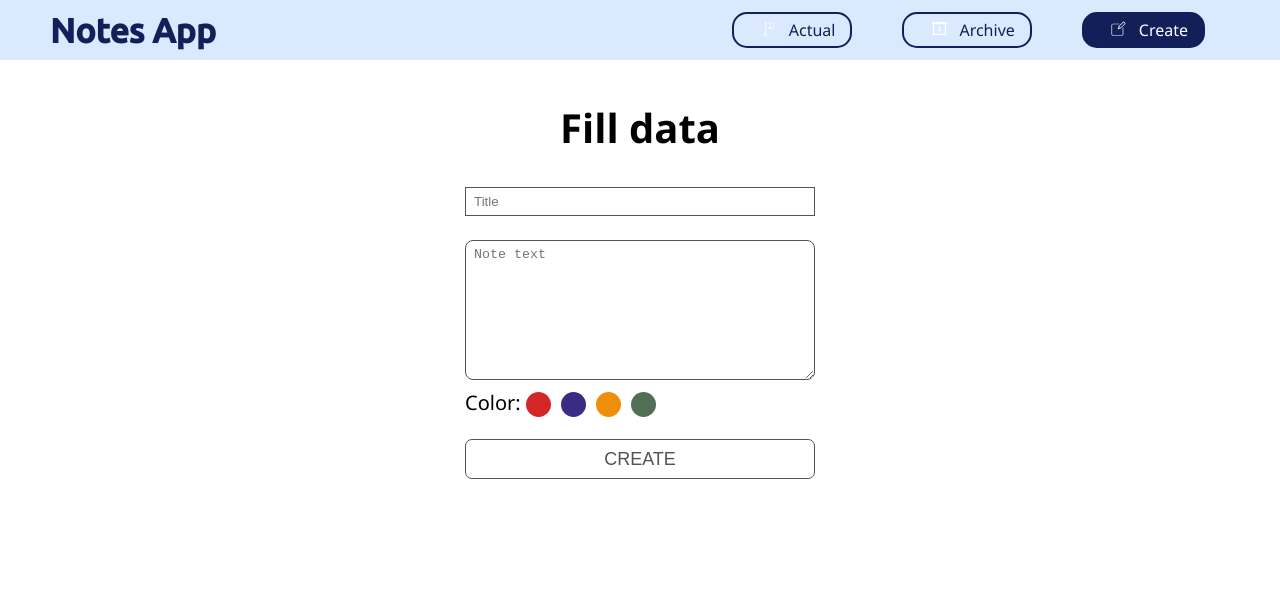
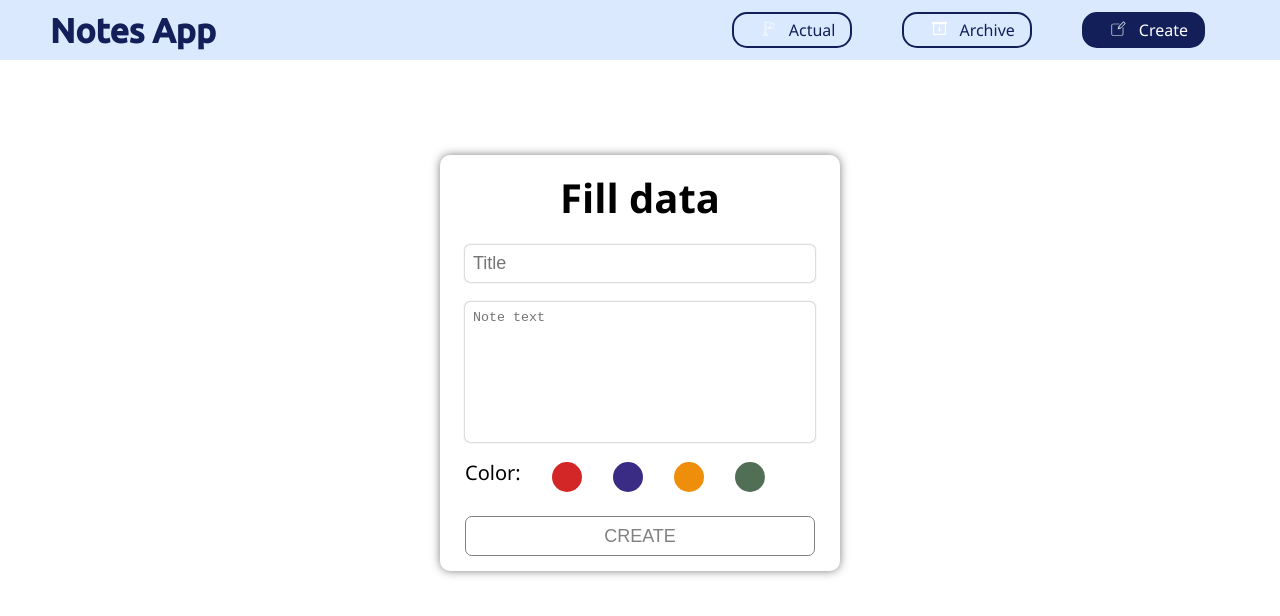
Before and after one commit to ulvibashir/Notes-Project, a React (Create React App) app: page /create in a window 1280 px wide. Shown: the top 616 px of the page. Built offline with nearby package versions, Linux system fonts and the light colour scheme; data requests are answered from the project's data file.

Commit message:
small fixes in form design

```diff
--- a/src/pages/Create/Create.jsx
+++ b/src/pages/Create/Create.jsx
@@ -1,13 +1,16 @@
 import React from "react";
 import styled from "styled-components";
 
+import { Container } from '../../commons/Container';
+import { COLORS } from '../../commons/colors';
 export function Create(props) {
   return (
     <Container>
+
+      <Form onSubmit={onsubmit}>
         <Header>Fill data</Header>
-      <StyledForm onSubmit={onsubmit}>
-        <StyledInput type="text" placeholder="Title" />
-        <StyledTextArea placeholder="Note text" />
+          <TextInput type="text" placeholder="Title" primary={COLORS.primary} />
+          <TextArea placeholder="Note text" />
           <ColorContainer>
             <ColorLabel>Color: </ColorLabel>
             <Label color="#d32727">
@@ -27,82 +30,103 @@ export function Create(props) {
               <RadioSpan color="#516f55"></RadioSpan>
             </Label>
           </ColorContainer>
-      </StyledForm>
           <Button>CREATE</Button>
+      </Form>
     </Container>
+
   );
 }
 
-const Container = styled.div`
+const Form = styled.form`
   display: flex;
   flex-direction: column;
   align-items: center;
-  width: 350px;
-  height: 500px;
-  margin: 40px auto;
+  width: 400px;
+  margin: auto;
+  padding: 15px 25px;
+  box-shadow: 0px 0px 10px 0px rgba(0,0,0,0.5);
+  border-radius: 10px;
 `;
-const Header = styled.h1`
-  font-family: "Segoe UI", Tahoma, Geneva, Verdana, sans-serif;
+
+const Header = styled.div`
+  font-family: "Segoe UI";
   font-size: 40px;
   width: 100%;
   text-align: center;
+  font-weight: bold;
 `;
-const StyledForm = styled.form`
-  display: flex;
-  flex-direction: column;
-  align-items: center;
+const TextInput = styled.input`
+  margin-top: 20px;
+  padding: 8px;
   width: 100%;
-  margin: 20px;
-`;
-const StyledInput = styled.input`
-  margin: 12px 0;
-  padding: 6px 8px;
-  width: 100%;
-  border: 1px solid  #545252;
+  border: none;
+  border-radius: 5px;
   outline: none;
+  font-size: 18px;
+  transition: all .4s ease;
+  box-shadow: 0px 0px 2px 0px rgba(0,0,0,0.5);
   &:focus {
-    border-color: grey;
-  }
-`;
-const StyledTextArea = styled.textarea`
-  margin: 12px 0;
-  padding: 6px 8px;
-  height: 140px;
-  width: 100%;
-  border-radius: 8px;
-  border-color: #545252;
-  outline: none;
-  &:focus {
-    border-color: grey;
+    box-shadow: 0px 0px 12px 0px rgba(0,0,0,0.5);
   }
 `;
 
+const TextArea = styled.textarea`
+  margin-top: 20px;
+  padding: 8px;
+  height: 140px;
+  width: 100%;
+  border-radius: 5px;
+  border: none;
+  outline: none;
+  resize: none;
+  transition: all .4s ease;
+  box-shadow: 0px 0px 2px 0px rgba(0,0,0,0.5);
+  &:focus {
+    border-color: grey;
+    box-shadow: 0px 0px 12px 0px rgba(0,0,0,0.5);
+  }
+`;
+
+
+
+
 const ColorContainer = styled.div`
+  margin-top: 20px;
   display: flex;
-  flex-direction: row;
   justify-content: space-between;
-  width: 50%;
-  align-self: flex-start;
+  width: 100%;
+  padding-right: 50px;
 `;
+
 const ColorLabel = styled.label`
+
   font-size: 20px;
-  font-family: "Segoe UI", Tahoma, Geneva, Verdana, sans-serif;
+  font-family: "Segoe UI";
   position: relative;
   top: -3px;
 `;
 
 const Label = styled.label`
-  margin: 0 5px;
-  background-color: ${p => p.color};
+  ${'' /* background-color: ${p => p.color};
   display: block;
-  transition: all 0.8s;
+  transition: all .4s;
   border-radius: 100%;
   width: 25px;
   height: 25px;
-  transition: all 0.3s;
-  cursor: pointer;
+  cursor: pointer; */}
 `;
 const RadioSpan = styled.span`
+  display: inline-block;
+  width: 30px;
+  height: 30px;
+  border-radius: 100%;
+  background-color: ${p => p.color};
+  border: 7px inset transparent;
+  transition: all 0.3s ease;
+  cursor: pointer;
+
+
+${'' /*
   display: block;
   position: relative;
   border: 1px solid transparent;
@@ -110,14 +134,18 @@ const RadioSpan = styled.span`
   height: 25px;
   left: 0;
   border-radius: 100%;
-  transition: all 0.3s;
+  transition: all 0.3s; */}
 `;
 
 const RadioBtn = styled.input`
-  position: absolute;
-  visibility: hidden;
+
   display: none;
   &:checked + ${RadioSpan} {
+    border-color: white;
+    box-shadow: 0px 0px 10px 2px rgba(0,0,0,0.5);
+  }
+
+  ${'' /* &:checked + ${RadioSpan} {
     &::after {
       content: "";
       display: block;
@@ -130,23 +158,24 @@ const RadioBtn = styled.input`
       position: absolute;
       transition: all 0.3s;
     }
-  }
+  } */}
 `;
 
 const Button = styled.button`
+  margin-top: 20px;
   width: 100%;
   height: 40px;
   outline: none;
-  border: 1px solid #545252;
+  border: 1px solid grey;
   background-color: #fff;
   border-radius: 7px;
   cursor: pointer;
   font-size: 18px;
-  color: #545252;
-  transition: 0.3s all;
+  color: grey;
+  transition: .4s all;
 
   &:hover {
-    border-color: grey;
-    color: grey;
+    border-color: black;
+    color: black;
   }
 `;
```
Lines whose indentation alone changed are shown as unchanged.
